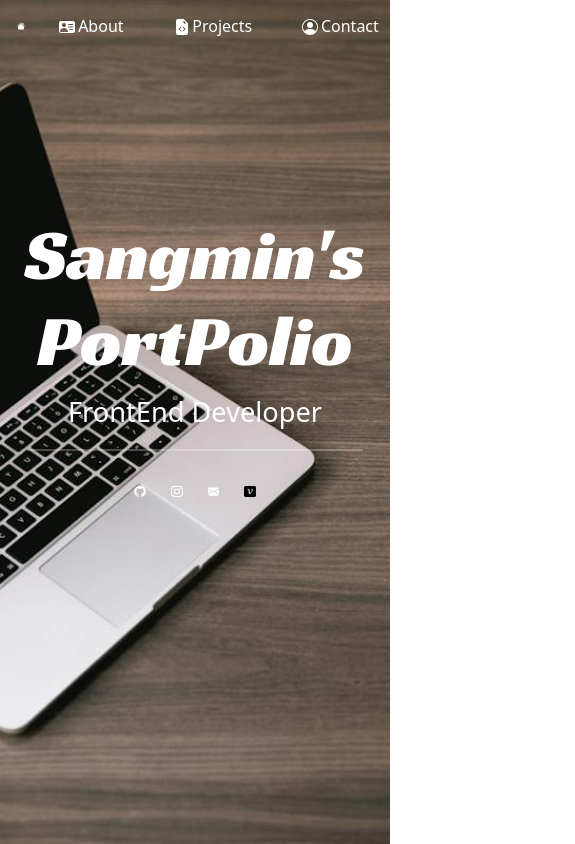
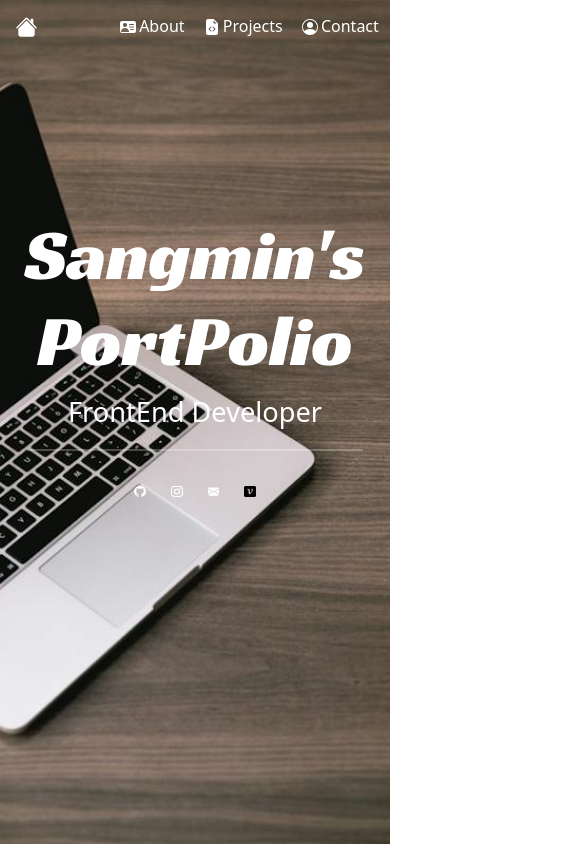
Before and after one commit to sangmiiiiin/PortPolio, a React (Create React App) app: page / in a window 390 px wide. Shown: the top 844 px of the page, 575 px wide, since content can reach past the window. Built offline with nearby package versions, Linux system fonts and the light colour scheme; a web font is replaced by a local one.

Commit message:
📱 Header's Logo and Navitem Responsive Web

```diff
--- a/package.json
+++ b/package.json
@@ -11,6 +11,7 @@
     "react": "^18.2.0",
     "react-bootstrap": "^2.9.1",
     "react-dom": "^18.2.0",
+    "react-responsive": "^9.0.2",
     "react-router": "^6.18.0",
     "react-router-dom": "^6.18.0",
     "react-scripts": "5.0.1",
--- a/src/components/Layout/Header/Navbar/Logo.js
+++ b/src/components/Layout/Header/Navbar/Logo.js
@@ -3,7 +3,13 @@ import styled from "styled-components";
 export const Logo = styled.img`
   margin-top: 0.3vh;
   width: 5vw;
-  height: 2vw;
+  height: 3.5vh;
+
+  @media only screen and (max-width: 768px) {
+    margin-top: 0.6vh;
+    width: 8vw;
+    height: 2.6vh;
+  }
 `;
 
 export const LogoLink = styled.a`
--- a/src/components/Layout/Header/Navbar/NavItem.js
+++ b/src/components/Layout/Header/Navbar/NavItem.js
@@ -9,6 +9,10 @@ export const NavItems = styled.div`
   display: flex;
   gap: 50px;
   margin-top: 0.3vh;
+
+  @media only screen and (max-width: 768px) {
+    gap: 5vw;
+  }
 `;
 
 export const NavItem = styled.a`
--- a/src/index.css
+++ b/src/index.css
@@ -1,13 +1,5 @@
-body {
-  margin: 0;
-  font-family: -apple-system, BlinkMacSystemFont, 'Segoe UI', 'Roboto', 'Oxygen',
-    'Ubuntu', 'Cantarell', 'Fira Sans', 'Droid Sans', 'Helvetica Neue',
-    sans-serif;
-  -webkit-font-smoothing: antialiased;
-  -moz-osx-font-smoothing: grayscale;
+html, body {
+    margin: 0;
+    padding: 0;
+    overflow-x: hidden;
 }
-
-code {
-  font-family: source-code-pro, Menlo, Monaco, Consolas, 'Courier New',
-    monospace;
-}
```
Also changed, not shown: 1 other file (tests, documents, lock files or other folders).
